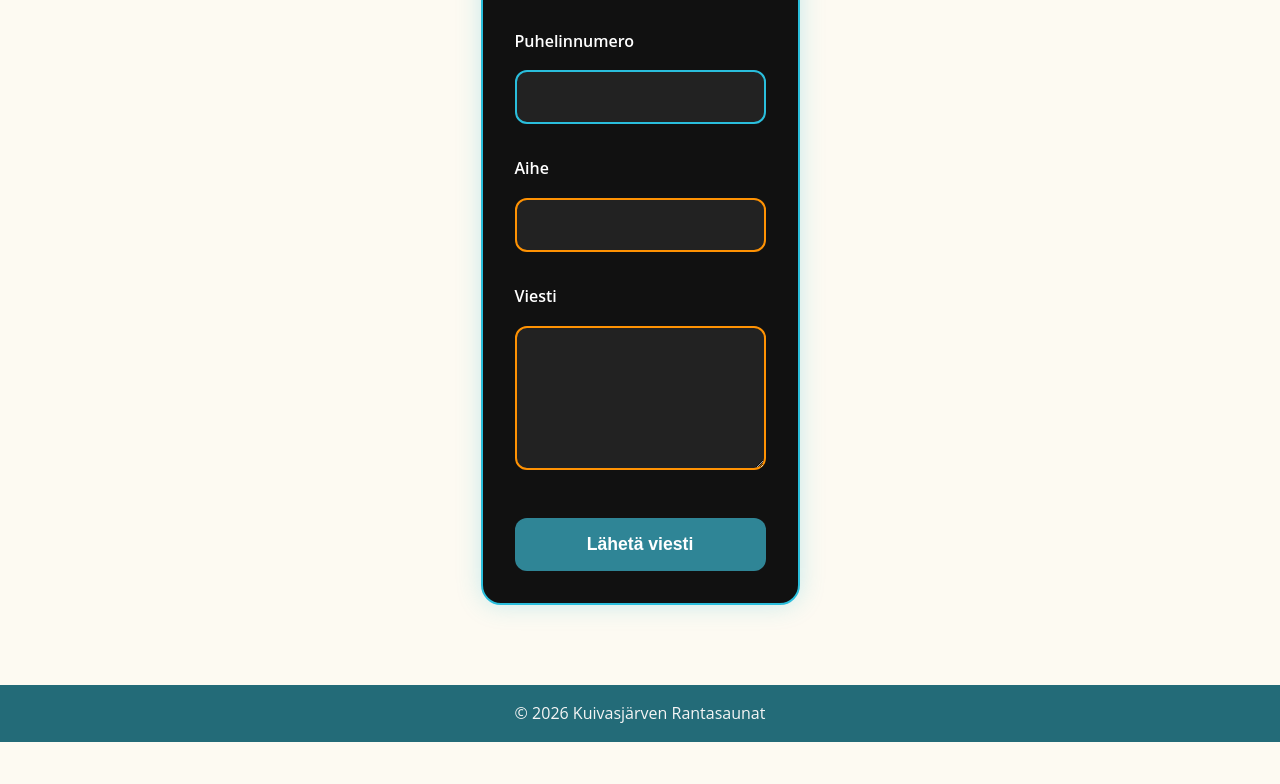
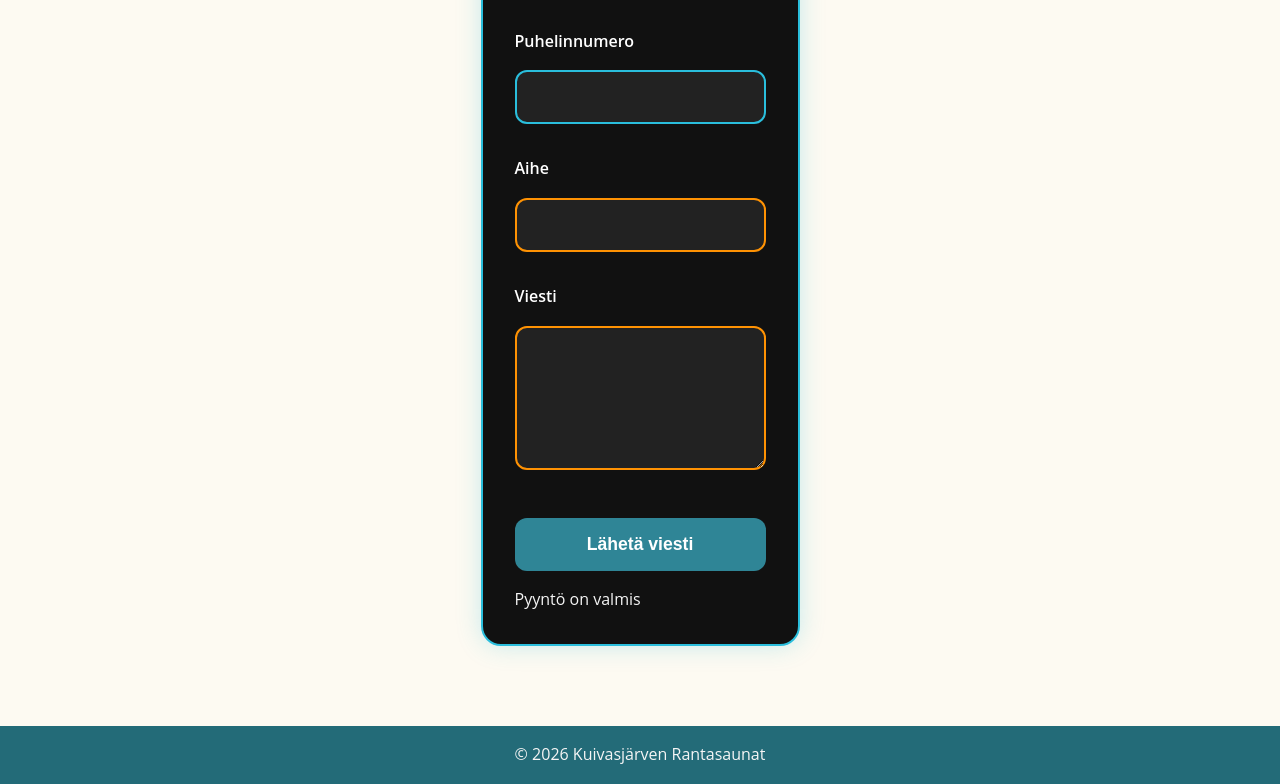
Before and after one commit to Nuitti/Web-kurssi, a plain HTML site: page contact.html in a window 1280 px wide. Shown: the part 524-1308 px from the top of the page. Before the commit the page ends 1266 px from the top, so only its background shows below. Drawn offline with Linux system fonts and the light colour scheme.

Commit message:
e3 viimeistelyt

```diff
--- a/contact.html
+++ b/contact.html
@@ -72,6 +72,8 @@
             Lähetä viesti
         </button>
 
+        <p id="formStatus" role="status"></p>
+
     </form>
 
 </section>
--- a/script.js
+++ b/script.js
@@ -182,3 +182,46 @@ if (calendarTable) {
     renderCalendar();
 
 }
+
+
+const contactForm = document.getElementById("contactForm");
+
+if (contactForm) {
+
+    const nameField = document.getElementById("name");
+    const emailField = document.getElementById("email");
+    const phoneField = document.getElementById("phone");
+    const subjectField = document.getElementById("subject");
+    const messageField = document.getElementById("message");
+
+    // Ladataan tallennetut tiedot
+    nameField.value = localStorage.getItem("name") || "";
+    emailField.value = localStorage.getItem("email") || "";
+    phoneField.value = localStorage.getItem("phone") || "";
+    subjectField.value = localStorage.getItem("subject") || "";
+    messageField.value = localStorage.getItem("message") || "";
+
+    // Tallennetaan aina kun käyttäjä kirjoittaa
+    nameField.addEventListener("input", () => {
+        localStorage.setItem("name", nameField.value);
+    });
+
+    emailField.addEventListener("input", () => {
+        localStorage.setItem("email", emailField.value);
+    });
+
+    phoneField.addEventListener("input", () => {
+        localStorage.setItem("phone", phoneField.value);
+    });
+
+    subjectField.addEventListener("input", () => {
+        localStorage.setItem("subject", subjectField.value);
+    });
+
+    messageField.addEventListener("input", () => {
+        localStorage.setItem("message", messageField.value);
+    });
+
+    document.getElementById("formStatus").textContent = "Pyyntö on valmis";
+
+}
```
Also changed, not shown: index.html (+10 -1 lines).
